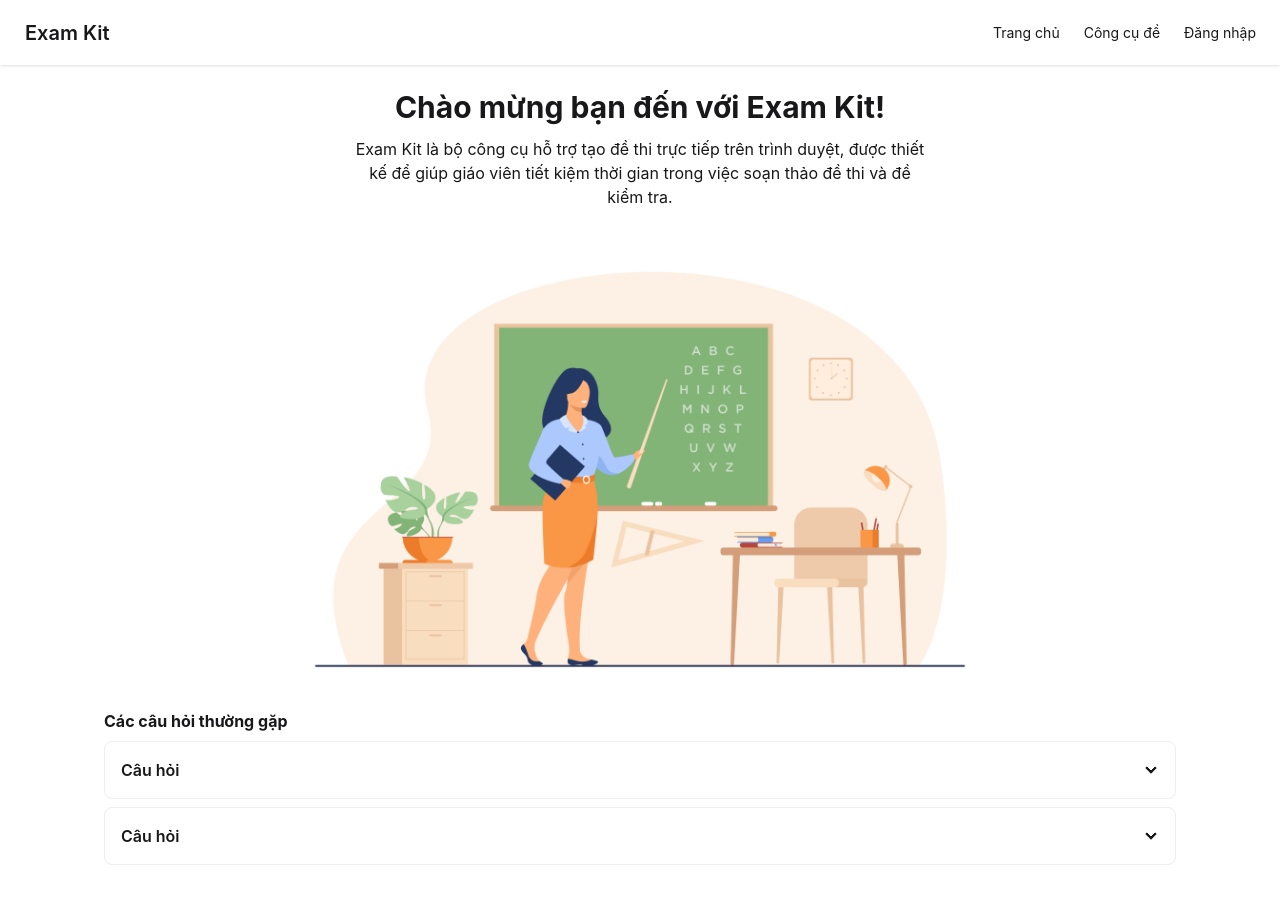
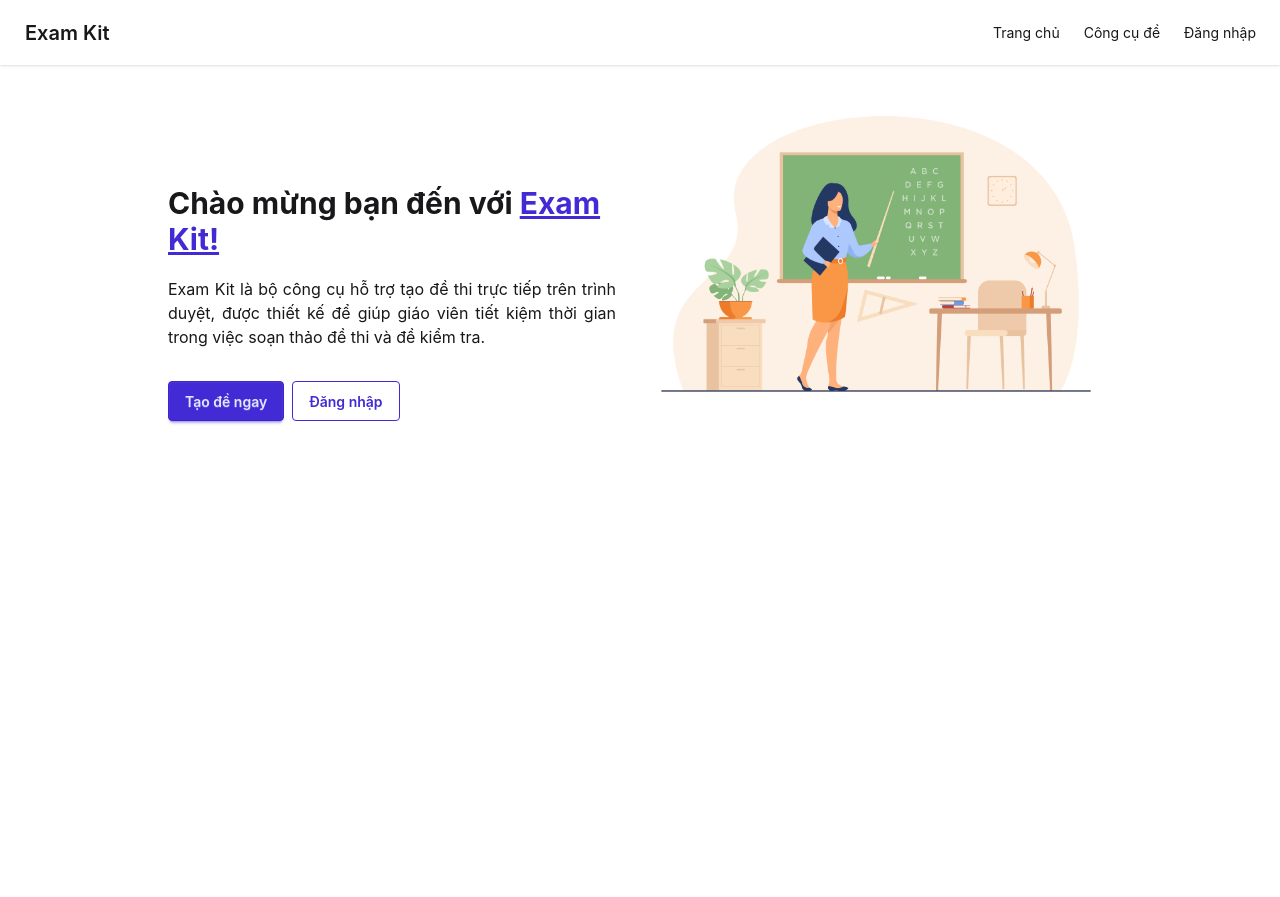
Before and after one commit to TranPhat-28/exam-kit, a React (Vite) app: page / in a window 1280 px wide. After the commit the page ends 800 px from the top, so only its background shows below. Built offline with nearby package versions, Linux system fonts and the light colour scheme.

Commit message:
chore: Minor UI changes

```diff
--- a/src/components/FAQ/index.tsx
+++ b/src/components/FAQ/index.tsx
@@ -1,7 +1,7 @@
 export const FAQ = () => {
     return (
         <>
-            <h3 className="font-bold mb-2">Các câu hỏi thường gặp</h3>
+            <h3 className="font-bold mb-2 text-xl">Các câu hỏi thường gặp</h3>
 
             <div className="collapse collapse-arrow bg-base-100 border border-base-300 mb-2">
                 <input type="checkbox" />
--- a/src/pages/Home/index.tsx
+++ b/src/pages/Home/index.tsx
@@ -1,22 +1,32 @@
-import { FAQ } from "../../components/FAQ";
-
 export const HomePage = () => {
     return (
         <div className="w-full">
-            <h2 className="text-3xl font-bold mb-3 text-center">
-                Chào mừng bạn đến với Exam Kit!
+            <div className="w-full flex px-16">
+                <div className="flex flex-col gap-2 pt-24 w-full">
+                    <h2 className="text-3xl font-bold mb-3">
+                        Chào mừng bạn đến với{" "}
+                        <span className="text-primary underline">
+                            Exam Kit!
+                        </span>
                     </h2>
-            <p className="mb-6 w-xl mx-auto text-center">
-                Exam Kit là bộ công cụ hỗ trợ tạo đề thi trực tiếp trên trình
-                duyệt, được thiết kế để giúp giáo viên tiết kiệm thời gian trong
-                việc soạn thảo đề thi và đề kiểm tra.
+                    <p className="mb-6 w-md text-justify">
+                        Exam Kit là bộ công cụ hỗ trợ tạo đề thi trực tiếp trên
+                        trình duyệt, được thiết kế để giúp giáo viên tiết kiệm
+                        thời gian trong việc soạn thảo đề thi và đề kiểm tra.
                     </p>
+                    <div className="flex gap-2">
+                        <button className="btn btn-primary">Tạo đề ngay</button>
+                        <button className="btn btn-primary btn-outline">
+                            Đăng nhập
+                        </button>
+                    </div>
+                </div>
                 <img
-                className="w-2/3 mx-auto"
+                    className="w-1/2 mx-auto"
                     src="/hero.png"
                     alt="Welcome to Exam Kit"
                 />
-            <FAQ />
+            </div>
         </div>
     );
 };
--- a/src/pages/Login/index.tsx
+++ b/src/pages/Login/index.tsx
@@ -5,7 +5,7 @@ export const LoginPage = () => {
     return (
         <div className="w-full">
             <img
-                className="w-1/2 mx-auto"
+                className="w-1/3 mx-auto"
                 src="/coming-soon.png"
                 alt="Login is coming soon"
             />
```
Lines whose indentation alone changed are shown as unchanged.
